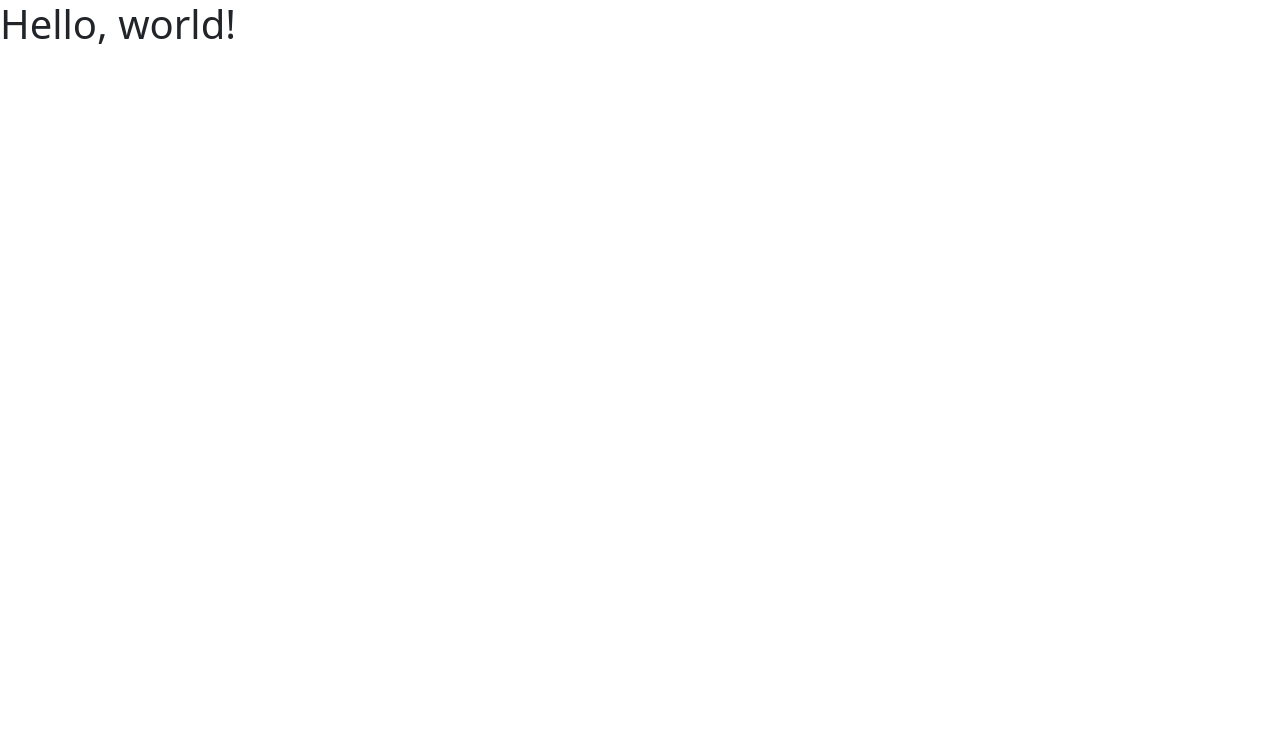
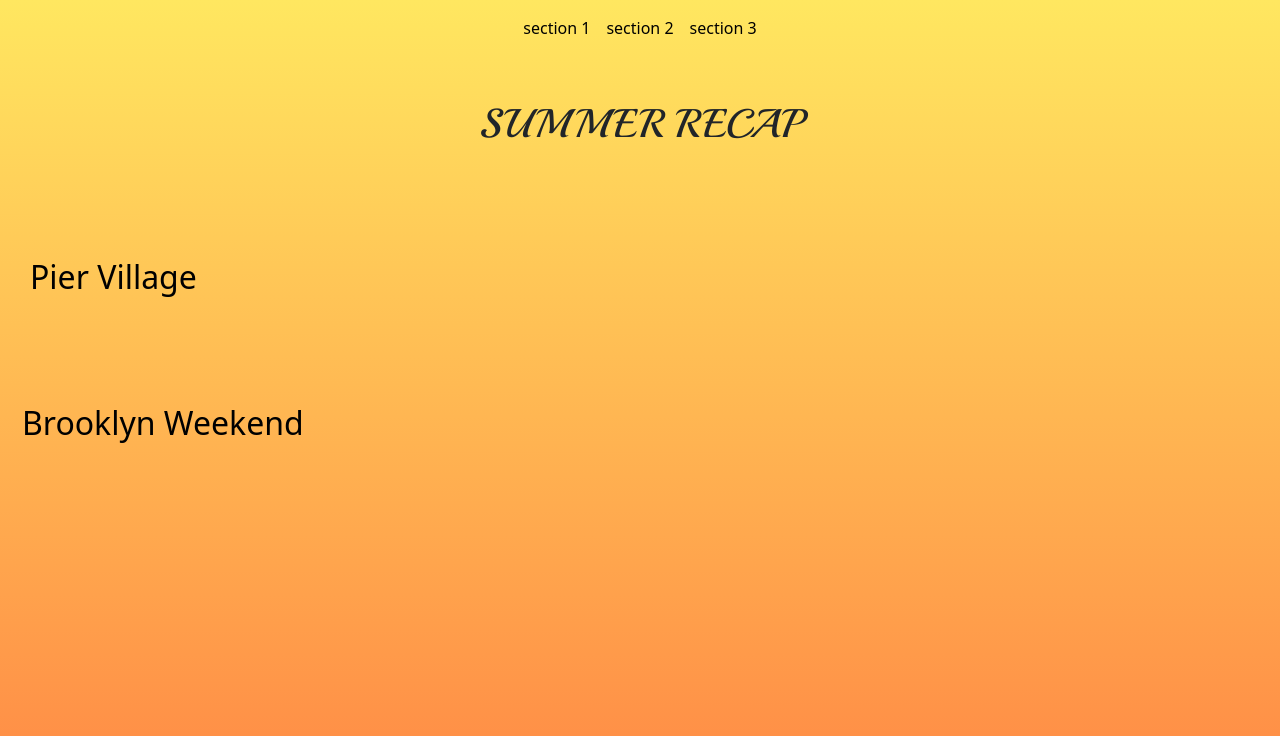
Before and after one commit to lizreznik/Summer-tainment, a plain HTML site: page index.html in a window 1280 px wide. Drawn offline with nearby package versions, Linux system fonts and the light colour scheme.

Commit message:
added css and html

```diff
--- a/index.html
+++ b/index.html
@@ -3,11 +3,47 @@
   <head>
     <meta charset="utf-8">
     <meta name="viewport" content="width=device-width, initial-scale=1">
-    <title>Bootstrap demo</title>
+    <title> Summer-tainment</title>
     <link href="https://cdn.jsdelivr.net/npm/bootstrap@5.3.2/dist/css/bootstrap.min.css" rel="stylesheet" integrity="sha384-T3c6CoIi6uLrA9TneNEoa7RxnatzjcDSCmG1MXxSR1GAsXEV/Dwwykc2MPK8M2HN" crossorigin="anonymous">
+    <link rel="stylesheet" href="style.css">
+    <!-- fonts -->
+    <link rel="preconnect" href="https://fonts.googleapis.com">
+<link rel="preconnect" href="https://fonts.gstatic.com" crossorigin>
+<link href="https://fonts.googleapis.com/css2?family=Playball&display=swap" rel="stylesheet">
   </head>
   <body>
-    <h1>Hello, world!</h1>
+    <body data-bs-spy="scroll" data-bs-target=".navbar" data-bs-offset="50">
+
+      <nav class="navbar navbar-expand-sm navbar-white fixed-top">
+        <div class="container-fluid justify-content-center">
+          <ul class="navbar-nav">
+            <li class="nav-item">
+              <a class="nav-link" href="#section1" style="color: black;"> section 1 </a>
+            </li>
+            <li class="nav-item">
+              <a class="nav-link" href="#section2" style="color: black;"> section 2 </a>
+            </li>
+            <li class="nav-item">
+              <a class="nav-link" href="#section3" style="color: black;">  section 3 </a>
+            </li>
+          </ul>
+        </nav>
+        <h1 class="title"> SUMMER RECAP </h1>
+
+          <div id="section1" class="container-fluid text-black" style="padding:100px 20px; margin-top: 10px; margin-left: 10px; margin-right: 10px;">
+            <h2> Pier Village </h2>
+
+          </div>
+
+          <div id="section2" class="container-fluid text-black" style="margin-left: 10px; margin-right: 10px;">
+            <h2> Brooklyn Weekend </h2>
+
+          </div>
+
+          <div id="section3" class="container-fluid text-black"  style="margin-left: 10px; margin-right: 10px;">
+            <h2> </h2>
+
+          </div>
     <script src="https://cdn.jsdelivr.net/npm/bootstrap@5.3.2/dist/js/bootstrap.bundle.min.js" integrity="sha384-C6RzsynM9kWDrMNeT87bh95OGNyZPhcTNXj1NW7RuBCsyN/o0jlpcV8Qyq46cDfL" crossorigin="anonymous"></script>
   </body>
 </html>
--- a/style.css
+++ b/style.css
@@ -0,0 +1,14 @@
+body {
+    background-image: linear-gradient(0deg, rgb(255, 137, 69), rgb(255, 231, 96));
+    background-repeat: no-repeat;
+    background-attachment: fixed;
+}
+.section1 {
+    border-style: dotted;
+    border-color: white;
+}
+.title {
+    padding-top: 100px;
+    text-align: center;
+    font-family: 'Playball', cursive;
+}
```
Also changed, not shown: images/pier-village_standard.jpg (added).
